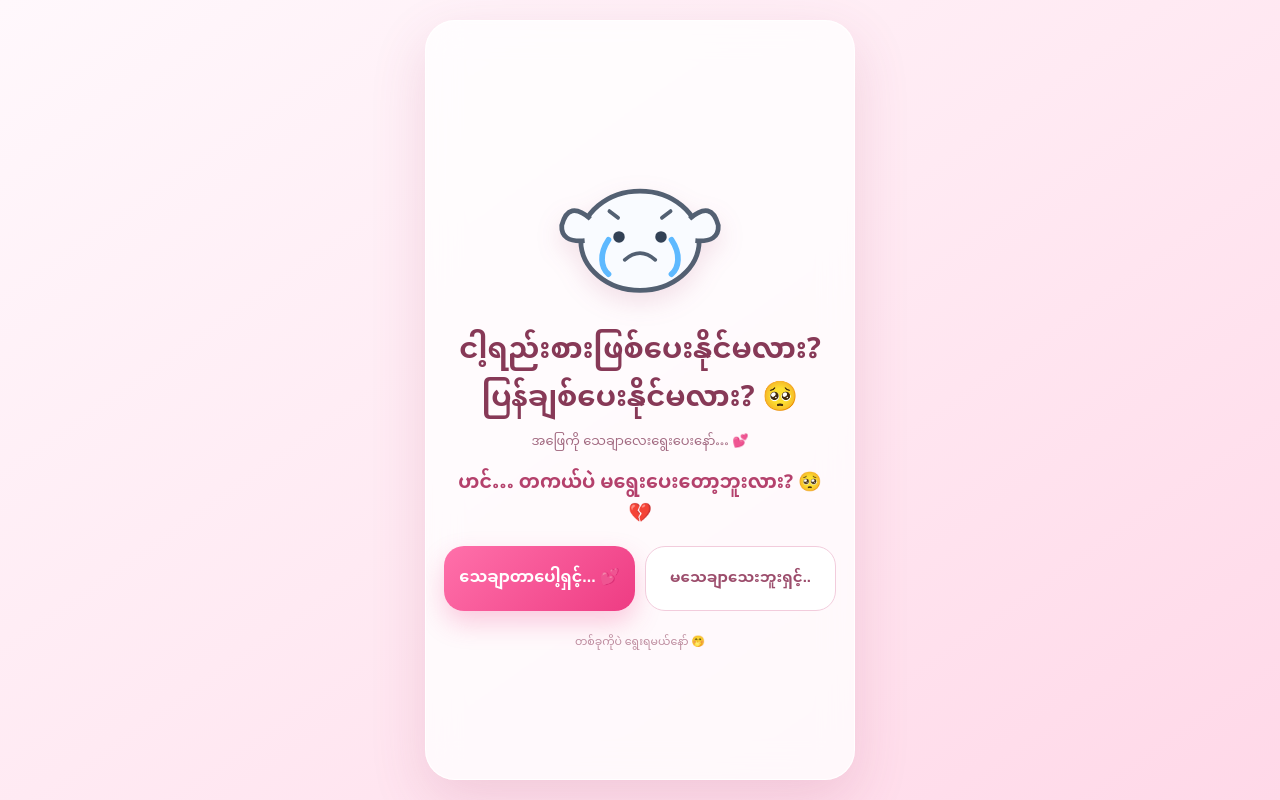
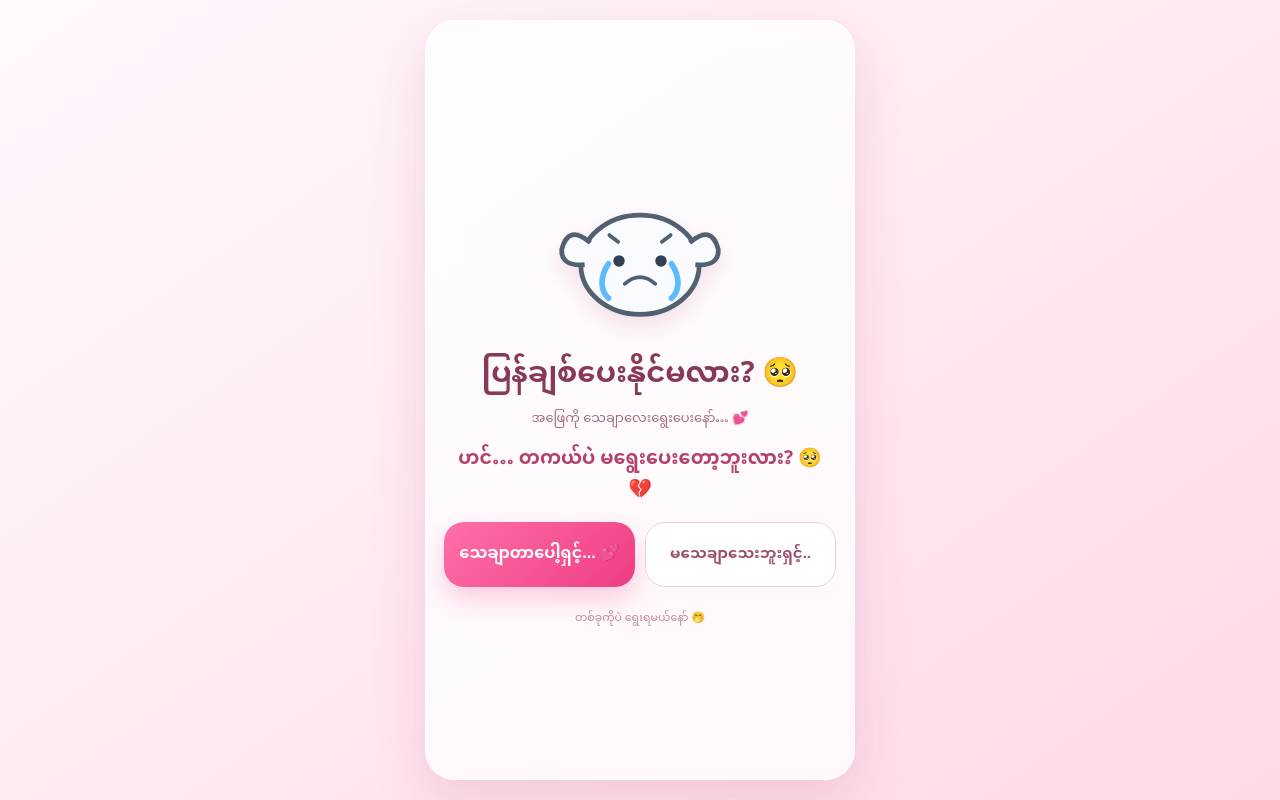
Before and after one commit to Vine332/For-You, a plain HTML site: page index.html in a window 1280 px wide. Drawn offline with Linux system fonts and the light colour scheme.

Commit message:
Simplify question text in index.html

```diff
--- a/index.html
+++ b/index.html
@@ -143,10 +143,7 @@ button{
   <main class="card" id="card">
     <div class="sticker" id="sticker"></div>
 
-    <div class="question">
-      ငါ့ရည်းစားဖြစ်ပေးနိုင်မလား?<br>
-      ပြန်ချစ်ပေးနိုင်မလား? 🥺
-    </div>
+    <div class="question">ပြန်ချစ်ပေးနိုင်မလား? 🥺</div>
 
     <div class="sub">အဖြေကို သေချာလေးရွေးပေးနော်… 💕</div>
     <div class="message" id="message">ဟင်… တကယ်ပဲ မရွေးပေးတော့ဘူးလား? 🥺💔</div>
```
